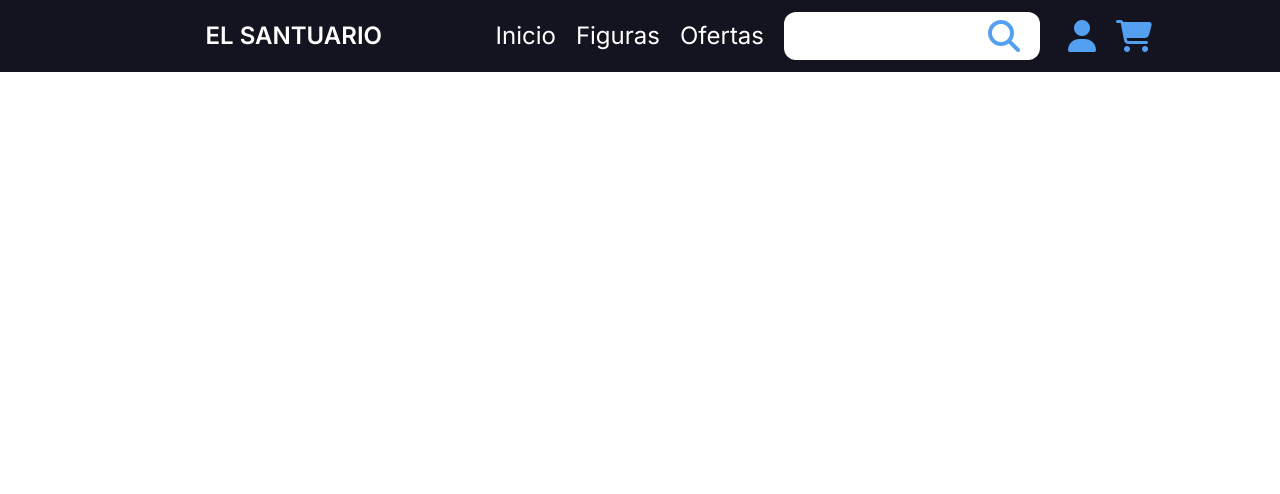
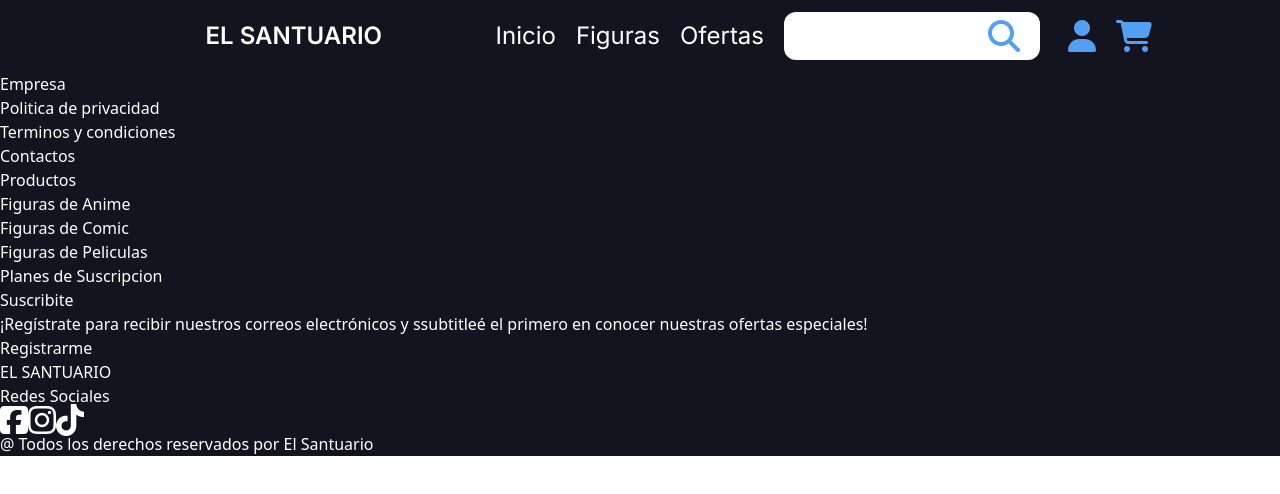
Before and after one commit to GusRivas21/Proyecto_Final_DWA, a Vue app in the folder El_Santuario_Page/: page / in a window 1280 px wide. Shown: the top 494 px of the page. Built offline with nearby package versions, Linux system fonts and the light colour scheme.

Commit message:
esqueleto del footer y optimizacion del color del texto

```diff
--- a/El_Santuario_Page/src/App.vue
+++ b/El_Santuario_Page/src/App.vue
@@ -1,9 +1,11 @@
 <script setup>
 import navBar from './components/navBar.vue';
+import footerCmpt from './components/footerCmpt.vue';
 </script>
 
 <template>
   <navBar />
+  <footerCmpt />
 </template>
 
 <style scoped>
--- /dev/null
+++ b/El_Santuario_Page/src/components/footerCmpt.vue
@@ -0,0 +1,83 @@
+<template>
+    <footer class="w-full text-white"style="background-color: #141420;">
+        <div>
+            <div>
+                <h4>Empresa</h4>
+                <div>
+                    <p>Politica de privacidad</p>
+                    <p>Terminos y condiciones</p>
+                    <p>Contactos</p>
+                </div>
+            </div>
+            <div>
+                <h4>Productos</h4>
+                <div>
+                    <p>Figuras de Anime</p>
+                    <p>Figuras de Comic</p>
+                    <p>Figuras de Peliculas</p>
+                    <p>Planes de Suscripcion</p>
+                </div>
+            </div>
+            <div>
+                <h4>Suscribite</h4>
+                <div>
+                    <p>¡Regístrate para recibir nuestros correos electrónicos y ssubtitleé el primero en conocer nuestras ofertas especiales!</p>
+                    <p>Registrarme</p>
+                </div>
+            </div>
+            <div>
+                <h4>EL SANTUARIO</h4>
+                <p>Redes Sociales</p>
+                <div>
+                    <i class="fa-brands fa-square-facebook fa-2xl" style="color: #ffffff;"></i>
+                    <i class="fa-brands fa-instagram fa-2xl" style="color: #ffffff;"></i>
+                    <i class="fa-brands fa-tiktok fa-2xl" style="color: #ffffff;"></i>
+                </div>
+            </div>
+        </div>
+        <p>@ Todos los derechos reservados por El Santuario</p>
+    </footer>
+</template>
+
+<style>
+
+    .inter-subtitle-regular {
+    font-family: "Inter", sans-serif;
+    font-weight: 400;
+    font-size: 24px;
+    font-style: normal;
+    line-height: 100%;
+    }
+
+    .inter-subtitle-semi-bold {
+    font-family: "Inter", sans-serif;
+    font-weight: 600;
+    font-style: normal;
+    font-size: 24px;
+    line-height: 100%;
+    }
+
+    .inter-text-regular {
+    font-family: "Inter", sans-serif;
+    font-weight: 400;
+    font-size: 16px;
+    font-style: normal;
+    line-height: 100%;
+    }
+
+    .inter-text-semi-bold {
+    font-family: "Inter", sans-serif;
+    font-weight: 600;
+    font-style: normal;
+    font-size: 20px;
+    line-height: 100%;
+    }
+    .footer-copyright {
+    font-family: "Inter", sans-serif;
+    font-weight: 400;
+    font-size: 17px;
+    color: #C8C0C0;
+    font-style: normal;
+    line-height: 100%;
+    }
+</style>
--- a/El_Santuario_Page/src/components/navBar.vue
+++ b/El_Santuario_Page/src/components/navBar.vue
@@ -1,21 +1,21 @@
 <template>
-    <nav class="w-full " style="background-color: #141420;">
+    <nav class="w-full text-white"style="background-color: #141420;">
         <div class="w-[80%] mx-auto flex flex-row justify-between gap-x-4 py-3 ">
 
             <div class="w-1/3 justify-between md:justify-start content-center text-center">
-                <h3 class="inter-text-semi-bold text-white">EL SANTUARIO</h3>
+                <h3 class="inter-subtitle-semi-bold  ">EL SANTUARIO</h3>
             </div>
 
 
             <!-- <div class="hidden md:flex w-2/3 justify-around"> -->
             <div class="flex w-2/3 justify-end md:justify-around">
-                <button @click="isOpen = !isOpen"  class="inline xl:hidden text-3xl text-white justify-end">
+                <button @click="isOpen = !isOpen"  class="inline xl:hidden text-3xl   justify-end">
                     ☰
                 </button>
                 <div class="hidden xl:flex flex-row gap-x-5 mx-5 justify-center content-center ">
-                    <a class="inter-text-light text-white content-center" href="#">Inicio</a>
-                    <a class="inter-text-light text-white content-center" href="#">Figuras</a>
-                    <a class="inter-text-light text-white content-center" href="#">Ofertas</a>
+                    <a class="inter-subtitle-regular   content-center" href="#">Inicio</a>
+                    <a class="inter-subtitle-regular   content-center" href="#">Figuras</a>
+                    <a class="inter-subtitle-regular   content-center" href="#">Ofertas</a>
                 </div>
                 <div class="hidden md:flex lg:justify-end flex-row gap-x-7">
                     <div class="flex flex-row bg-white w-3xs h-auto p-5 rounded-xl text-center justify-end">
@@ -31,9 +31,9 @@
             <div v-if="isOpen" class="flex flex-col items-center gap-6 pb-4 ">
                 <div class="h-px w-100 bg-gray-400"></div>
                 <div class="flex flex-col gap-5 justify-center text-center">
-                    <a class="inter-text-light text-white content-center" href="#">Inicio</a>
-                    <a class="inter-text-light text-white content-center" href="#">Figuras</a>
-                    <a class="inter-text-light text-white content-center" href="#">Ofertas</a>
+                    <a class="inter-subtitle-regular   content-center" href="#">Inicio</a>
+                    <a class="inter-subtitle-regular   content-center" href="#">Figuras</a>
+                    <a class="inter-subtitle-regular   content-center" href="#">Ofertas</a>
                 </div>
                 <div class="h-px w-100 bg-gray-400"></div>
                 <div class="flex-col md:hidden">
@@ -51,7 +51,7 @@
 
 <style>
 
-    .inter-text-light {
+    .inter-subtitle-regular {
     font-family: "Inter", sans-serif;
     font-weight: 400;
     font-size: 24px;
@@ -59,7 +59,7 @@
     line-height: 100%;
     }
 
-    .inter-text-semi-bold {
+    .inter-subtitle-semi-bold {
     font-family: "Inter", sans-serif;
     font-weight: 600;
     font-style: normal;
```
